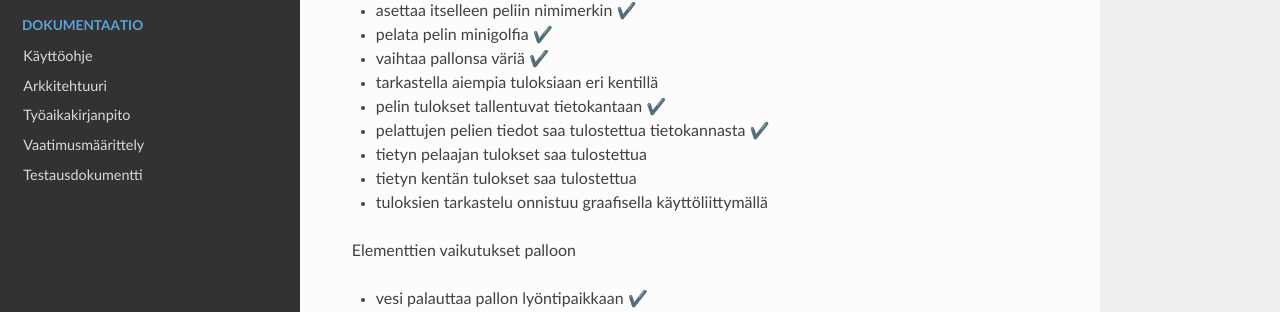
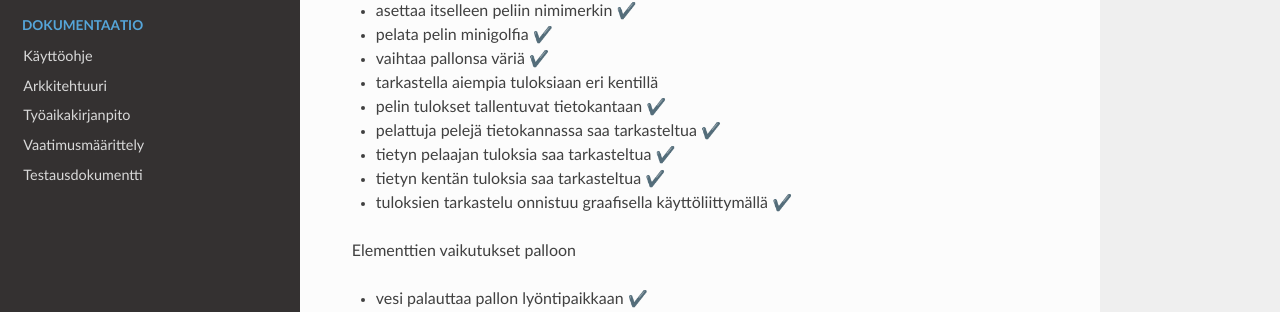
Before and after one commit to makeri89/Ohjelmistotekniikka, an MkDocs documentation site: the page built from dokumentaatio/vaatimusmaarittely.md, in a window 1280 px wide and 900 px high, scrolled down 632 px. Shown: the part 137-449 px from the top of the window. Built offline with MkDocs 1.6.1, drawn with Linux system fonts in a browser that asks for light colours; nearby versions of some CDN libraries.

Commit message:
Update vaatimusmaarittely.md

```diff
--- a/dokumentaatio/vaatimusmaarittely.md
+++ b/dokumentaatio/vaatimusmaarittely.md
@@ -26,10 +26,10 @@ Pelaaja voi
 - vaihtaa pallonsa väriä ✔️
 - tarkastella aiempia tuloksiaan eri kentillä
   - pelin tulokset tallentuvat tietokantaan ✔️
-  - pelattujen pelien tiedot saa tulostettua tietokannasta ✔️
-  - tietyn pelaajan tulokset saa tulostettua
-  - tietyn kentän tulokset saa tulostettua
-  - tuloksien tarkastelu onnistuu graafisella käyttöliittymällä
+  - pelattuja pelejä tietokannassa saa tarkasteltua ✔️
+  - tietyn pelaajan tuloksia saa tarkasteltua ✔️
+  - tietyn kentän tuloksia saa tarkasteltua ✔️
+  - tuloksien tarkastelu onnistuu graafisella käyttöliittymällä ✔️
 
 Elementtien vaikutukset palloon
 
```
